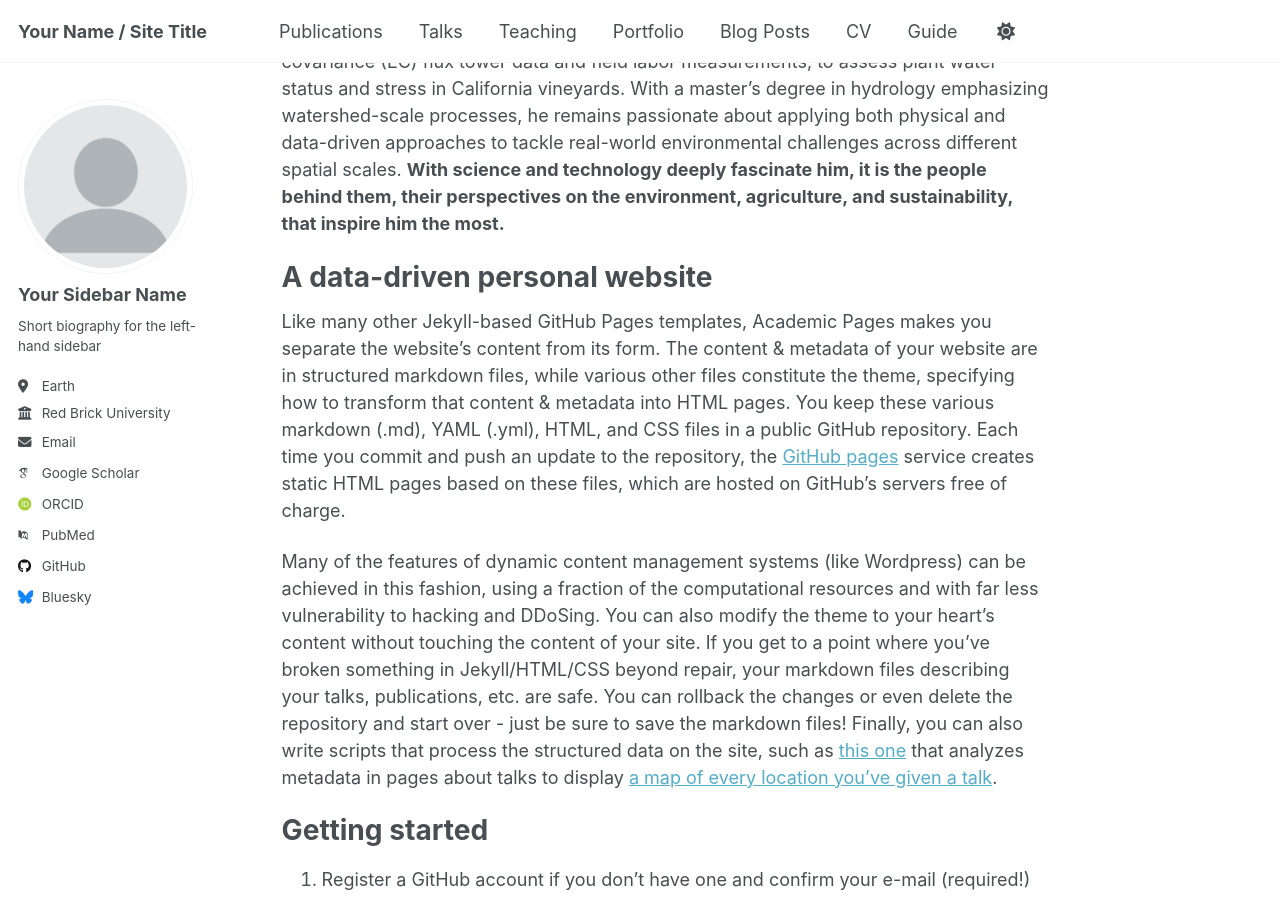
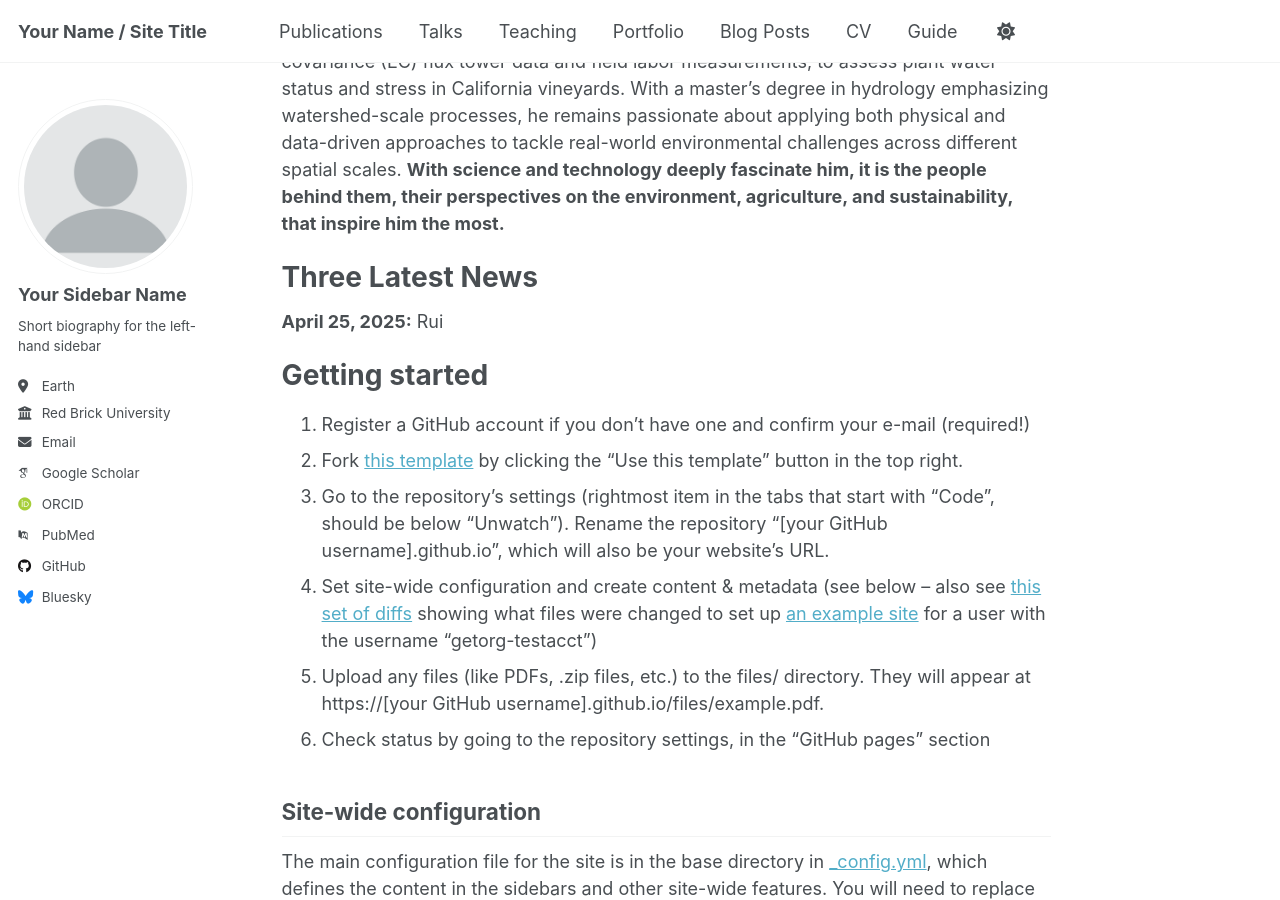
Before and after one commit to RuiGao9/RuiGao9.github.io, a Jekyll site: the page built from _pages/about.md, in a window 1280 px wide and 900 px high, scrolled down 201 px. Built offline with Jekyll 4.4.1, drawn with Linux system fonts in a browser that asks for light colours; some web fonts are replaced.

Commit message:
Updates.

```diff
--- a/_pages/about.md
+++ b/_pages/about.md
@@ -10,11 +10,9 @@ Rui started his Ph.D. program in January 2020 under Dr. [Alfonso Torres-Rua](htt
 Rui's dissertation focused on utilizing high-resolution imagery from small unmanned aerial systems (sUAS), combined with eddy-covariance (EC) flux tower data and field labor measurements, to assess plant water status and stress in California vineyards. With a master's degree in hydrology emphasizing watershed-scale processes, he remains passionate about applying both physical and data-driven approaches to tackle real-world environmental challenges across different spatial scales. **With science and technology deeply fascinate him, it is the people behind them, their perspectives on the environment, agriculture, and sustainability, that inspire him the most.**
 
 
-A data-driven personal website
+Three Latest News
 ======
-Like many other Jekyll-based GitHub Pages templates, Academic Pages makes you separate the website's content from its form. The content & metadata of your website are in structured markdown files, while various other files constitute the theme, specifying how to transform that content & metadata into HTML pages. You keep these various markdown (.md), YAML (.yml), HTML, and CSS files in a public GitHub repository. Each time you commit and push an update to the repository, the [GitHub pages](https://pages.github.com/) service creates static HTML pages based on these files, which are hosted on GitHub's servers free of charge.
-
-Many of the features of dynamic content management systems (like Wordpress) can be achieved in this fashion, using a fraction of the computational resources and with far less vulnerability to hacking and DDoSing. You can also modify the theme to your heart's content without touching the content of your site. If you get to a point where you've broken something in Jekyll/HTML/CSS beyond repair, your markdown files describing your talks, publications, etc. are safe. You can rollback the changes or even delete the repository and start over - just be sure to save the markdown files! Finally, you can also write scripts that process the structured data on the site, such as [this one](https://github.com/academicpages/academicpages.github.io/blob/master/talkmap.ipynb) that analyzes metadata in pages about talks to display [a map of every location you've given a talk](https://academicpages.github.io/talkmap.html).
+**April 25, 2025:** Rui
 
 Getting started
 ======
--- a/_pages/portfolio.html
+++ b/_pages/portfolio.html
@@ -11,3 +11,7 @@ author_profile: true
 {% for post in site.portfolio %}
   {% include archive-single.html %}
 {% endfor %}
+
+<section>This is a test!
+  <p>This is a test. Show me where it is.</p>
+</section>
--- a/_portfolio/portfolio-2.html
+++ b/_portfolio/portfolio-2.html
@@ -5,3 +5,9 @@ collection: portfolio
 ---
 
 This is an item in your portfolio. It can be have images or nice text. If you name the file .md, it will be parsed as markdown. If you name the file .html, it will be parsed as HTML.
+<html>
+    <section>
+        Portfolio is here. Test!
+    </section>
+
+</html>
```
